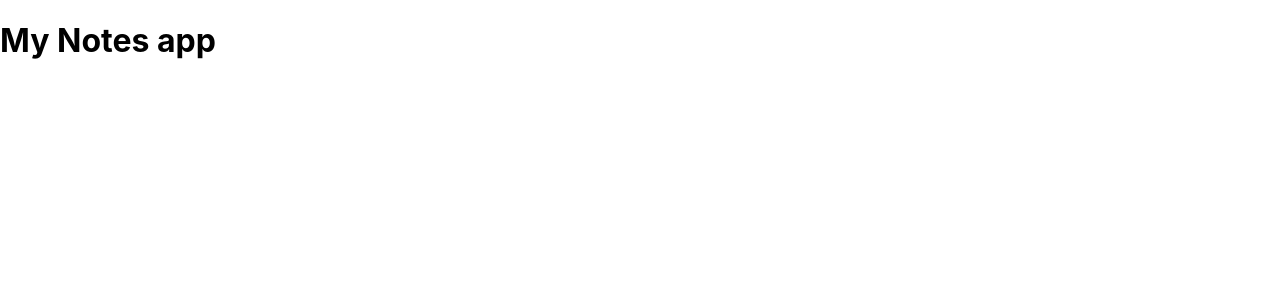
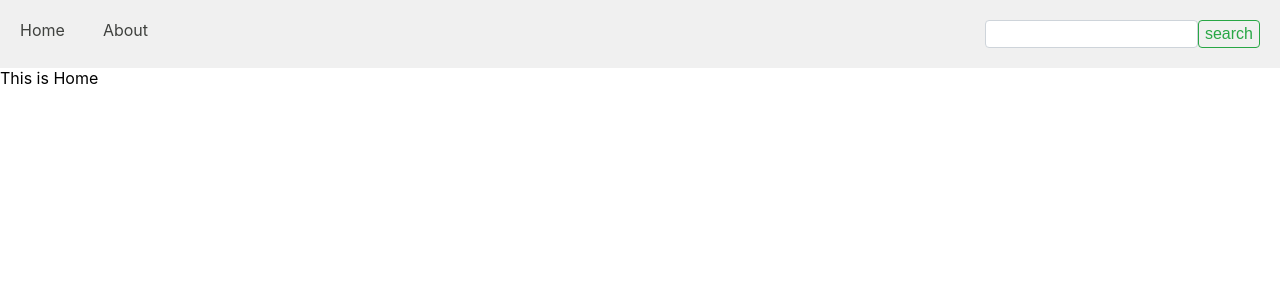
Before and after one commit to ACP-patwardhan/my-notes, a React (Create React App) app: page / in a window 1280 px wide. Shown: the top 300 px of the page. Built offline with nearby package versions, Linux system fonts and the light colour scheme.

Commit message:
Created navbar

```diff
--- a/src/App.js
+++ b/src/App.js
@@ -1,7 +1,21 @@
+import React from "react"; import {
+  BrowserRouter as Router,
+  Routes,
+  Route
+} from "react-router-dom";
+import Navbar from "./components/navbar/Navbar";
+import Home from './components/home/Home';
+import About from './components/about/About';
 function App() {
   return (
-    <div className="App">
-      <h1>My Notes app</h1>
+    <div>
+      <Router>
+      <Navbar />
+        <Routes>
+          <Route exact path="/" element={<Home />} />
+          <Route exact path="/about" element={<About />} />
+        </Routes>
+      </Router>
     </div>
   );
 }
--- /dev/null
+++ b/src/components/about/About.jsx
@@ -0,0 +1,11 @@
+import React from 'react';
+
+function About() {
+  return (
+    <div>
+        This is about
+    </div>
+  );
+}
+
+export default About;
--- /dev/null
+++ b/src/components/home/Home.jsx
@@ -0,0 +1,11 @@
+import React from 'react';
+
+function Home() {
+    return (
+        <div>
+            This is Home
+        </div>
+    );
+}
+
+export default Home;
--- /dev/null
+++ b/src/components/navbar/Navbar.jsx
@@ -0,0 +1,19 @@
+import './navbar.css';
+import React from 'react';
+import { Link } from "react-router-dom";
+import Search from './search/Search';
+function Navbar() {
+    return (
+        <div className='navbar'>
+            <div className='leftNav'>
+                <Link to="/">Home</Link>
+                <Link to="/about">About</Link>
+            </div>
+            <div className='rightNav'>
+                <Search/>
+            </div>
+        </div>
+    );
+}
+
+export default Navbar;
--- /dev/null
+++ b/src/components/navbar/navbar.css
@@ -0,0 +1,19 @@
+.navbar{
+    display: flex;
+    flex-direction: row;
+    flex-wrap: nowrap;
+    justify-content: space-between;
+    padding: 20px;
+    background-color: #f0f0f0;
+    color: #3f413e;
+}
+.navbar a{
+    color: #3f413e;
+    text-decoration: none;
+}
+
+.leftNav{
+    display: flex;
+    justify-content: space-between;
+    width: 10vw;
+}
--- /dev/null
+++ b/src/components/navbar/search/Search.jsx
@@ -0,0 +1,12 @@
+import React from 'react';
+import './search.css'
+function Search() {
+  return (
+      <form >
+          <input className='formInput' type="text" />
+          <input className='searchBtn' type="button" value="search" />
+      </form>
+  );
+}
+
+export default Search;
--- /dev/null
+++ b/src/components/navbar/search/search.css
@@ -0,0 +1,18 @@
+.searchBtn{
+    font-size: 1rem;
+    line-height: 1.5;
+    color: #28a745;
+    background-color: transparent;
+    border: 1px solid transparent;
+    border-color: #28a745;
+    border-radius: 0.25rem;
+    cursor: pointer;
+}
+.formInput{
+    font-size: 1rem;
+    line-height: 1.5;
+    color: #495057;
+    background-color: #fff;
+    border: 1px solid #ced4da;
+    border-radius: 0.25rem;
+}
```
